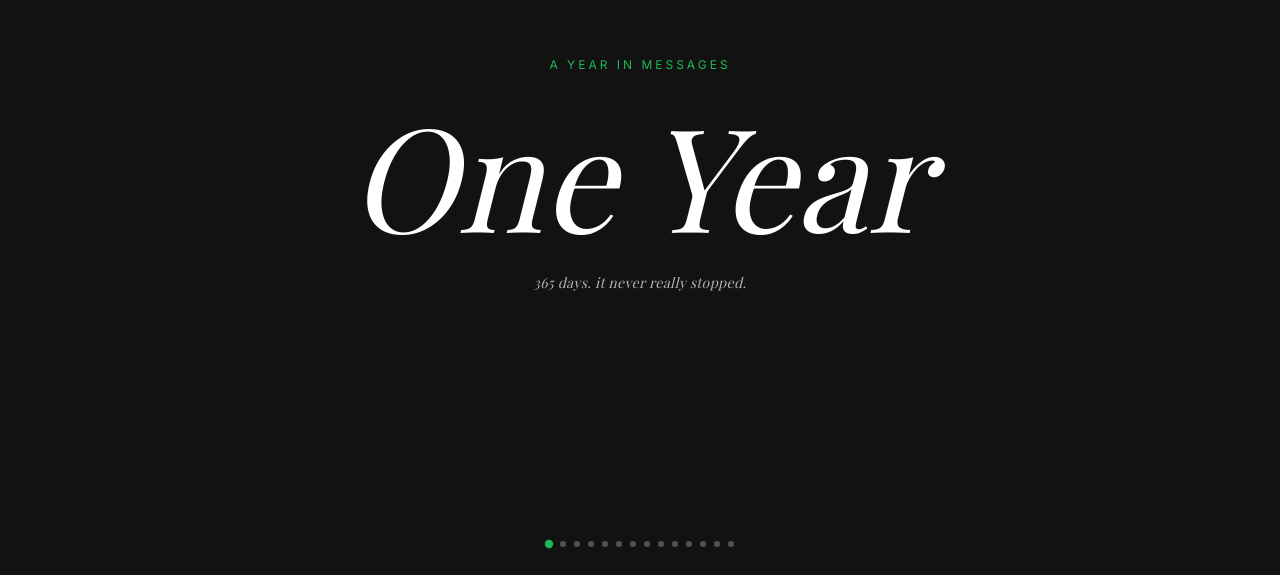
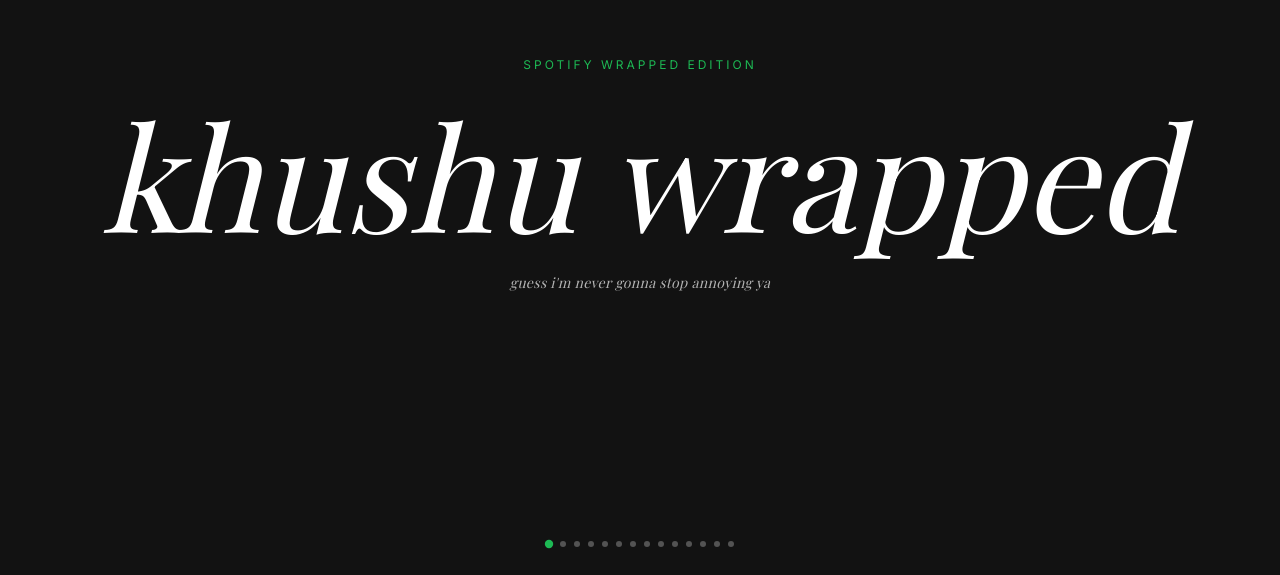
Before and after one commit to sshiv-1/khushhuu-wrapped, a Next.js app: page / in a window 1280 px wide. Shown: the part 225-800 px from the top of the page. Built offline with nearby package versions, Linux system fonts and the light colour scheme; a web font is replaced by a local one.

Commit message:
copy: update Slide 1 hero text — khushu wrapped

```diff
--- a/src/components/wrapped/Slide01_TheYear.tsx
+++ b/src/components/wrapped/Slide01_TheYear.tsx
@@ -23,7 +23,7 @@ export default function Slide01_TheYear() {
         viewport={{ once: true, margin: "-100px" }}
       >
         <motion.p variants={item} className="font-sans text-xs uppercase tracking-[0.25em] text-sp-green">
-          A Year in Messages
+          Spotify Wrapped Edition
         </motion.p>
 
         <motion.h2
@@ -31,11 +31,11 @@ export default function Slide01_TheYear() {
           className="font-serif italic font-normal text-sp-white leading-none"
           style={{ fontSize: "clamp(4.5rem, 12vw, 9rem)" }}
         >
-          One Year
+          khushu wrapped
         </motion.h2>
 
         <motion.p variants={item} className="font-serif italic text-sm text-sp-muted tracking-wide">
-          365 days. it never really stopped.
+          guess i'm never gonna stop annoying ya
         </motion.p>
       </motion.div>
     </div>
```
